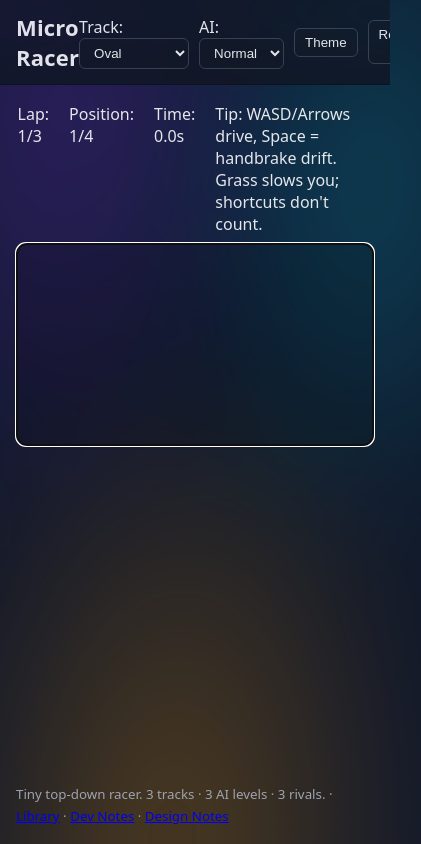
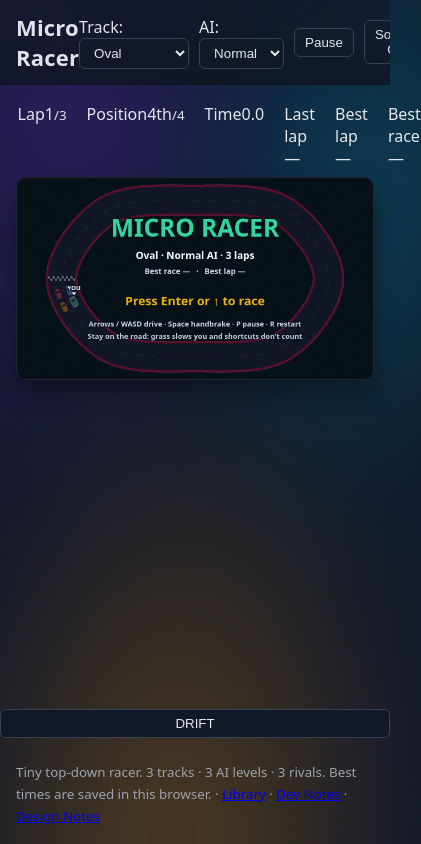
Before and after one commit to nevgauker/games_library, a website: page race.html in a window 390 px wide. Shown: the whole page, 421 px wide, since content can reach past the window. Drawn offline with Linux system fonts and the light colour scheme.

Commit message:
Micro Racer: retro frame, stat HUD, results table, touch controls
- Page moves to the shared retro screen frame; 16:9 canvas scales to the viewport
- Stat HUD: lap, ordinal position, time, last lap, best lap and best race (per track)
- Results modal with live standings, best laps and record badges
- Pause and Sound buttons; mobile joystick (steer + gas/brake) and DRIFT button
- Top bar wraps on narrow screens

Co-Authored-By: Claude Opus 5.5 <noreply@anthropic.com>

```diff
--- a/race.html
+++ b/race.html
@@ -6,7 +6,7 @@
     <title>Micro Racer</title>
     <link rel="stylesheet" href="src/style.css" />
   </head>
-  <body>
+  <body class="race-page">
     <header class="topbar">
       <h1>Micro Racer</h1>
       <div class="controls">
@@ -26,27 +26,41 @@
             <option value="hard">Hard</option>
           </select>
         </label>
+        <button id="pause-btn" type="button" aria-pressed="false" title="Pause (P)">Pause</button>
+        <button id="sound-btn" type="button" aria-pressed="false" aria-label="Toggle sound">Sound: Off</button>
         <button id="theme-btn" type="button" aria-pressed="false" aria-label="Toggle theme">Theme</button>
-        <button id="restart-btn" type="button">Restart (R)</button>
+        <button id="restart-btn" type="button" title="Restart (R)">Restart</button>
       </div>
     </header>
 
     <main>
-      <section class="hud">
-        <div>Lap: <span id="lap">1</span>/<span id="lap-total">3</span></div>
-        <div>Position: <span id="pos">1</span>/<span id="car-total">4</span></div>
-        <div>Time: <span id="time">0.0</span>s</div>
-        <div>Tip: WASD/Arrows drive, Space = handbrake drift. Grass slows you; shortcuts don't count.</div>
+      <section class="hud race-hud">
+        <div class="race-stat"><span class="race-label">Lap</span><span class="race-val"><span id="lap">1</span><small>/<span id="lap-total">3</span></small></span></div>
+        <div class="race-stat"><span class="race-label">Position</span><span class="race-val"><span id="pos">4th</span><small>/<span id="car-total">4</span></small></span></div>
+        <div class="race-stat"><span class="race-label">Time</span><span class="race-val" id="time">0.0</span></div>
+        <div class="race-stat"><span class="race-label">Last lap</span><span class="race-val" id="last-lap">—</span></div>
+        <div class="race-stat"><span class="race-label">Best lap</span><span class="race-val" id="best-lap">—</span></div>
+        <div class="race-stat"><span class="race-label">Best race</span><span class="race-val" id="best-race">—</span></div>
         <div id="status" aria-live="polite"></div>
       </section>
-      <section class="backspace-wrap">
-        <canvas id="game" width="640" height="360" aria-label="Race track"></canvas>
+      <section class="retro-wrap">
+        <div class="retro-screen">
+          <canvas id="game" width="640" height="360" aria-label="Race track"></canvas>
+          <div class="scanlines" aria-hidden="true"></div>
+        </div>
       </section>
     </main>
 
+    <div id="vjoy" class="vjoy" aria-hidden="true">
+      <div class="vjoy-base">
+        <div class="vjoy-stick"></div>
+      </div>
+    </div>
+    <button id="drift-btn" class="race-drift" type="button" aria-label="Handbrake (drift)">DRIFT</button>
+
     <footer class="footer">
       <small>
-        Tiny top‑down racer. 3 tracks · 3 AI levels · 3 rivals. ·
+        Tiny top-down racer. 3 tracks · 3 AI levels · 3 rivals. Best times are saved in this browser. ·
         <a href="index.html">Library</a> ·
         <a href="agents/software_developer.md">Dev Notes</a> ·
         <a href="agents/game_designer.md">Design Notes</a>
@@ -54,11 +68,16 @@
     </footer>
 
     <div id="modal" class="modal hidden" role="dialog" aria-modal="true" aria-labelledby="modal-title">
-      <div class="modal-box">
+      <div class="modal-box race-results">
         <h2 id="modal-title">Race Complete</h2>
-        <p id="modal-message">Nice drive!</p>
+        <p id="modal-message"></p>
+        <p id="modal-badges" class="race-badge" hidden></p>
+        <table>
+          <thead><tr><th>Pos</th><th>Driver</th><th>Time</th><th>Best lap</th></tr></thead>
+          <tbody id="results-body"></tbody>
+        </table>
         <div class="modal-actions">
-          <button id="modal-restart" type="button">Restart</button>
+          <button id="modal-restart" type="button">Race again (Enter)</button>
           <button id="modal-close" type="button">Close</button>
         </div>
       </div>
```
